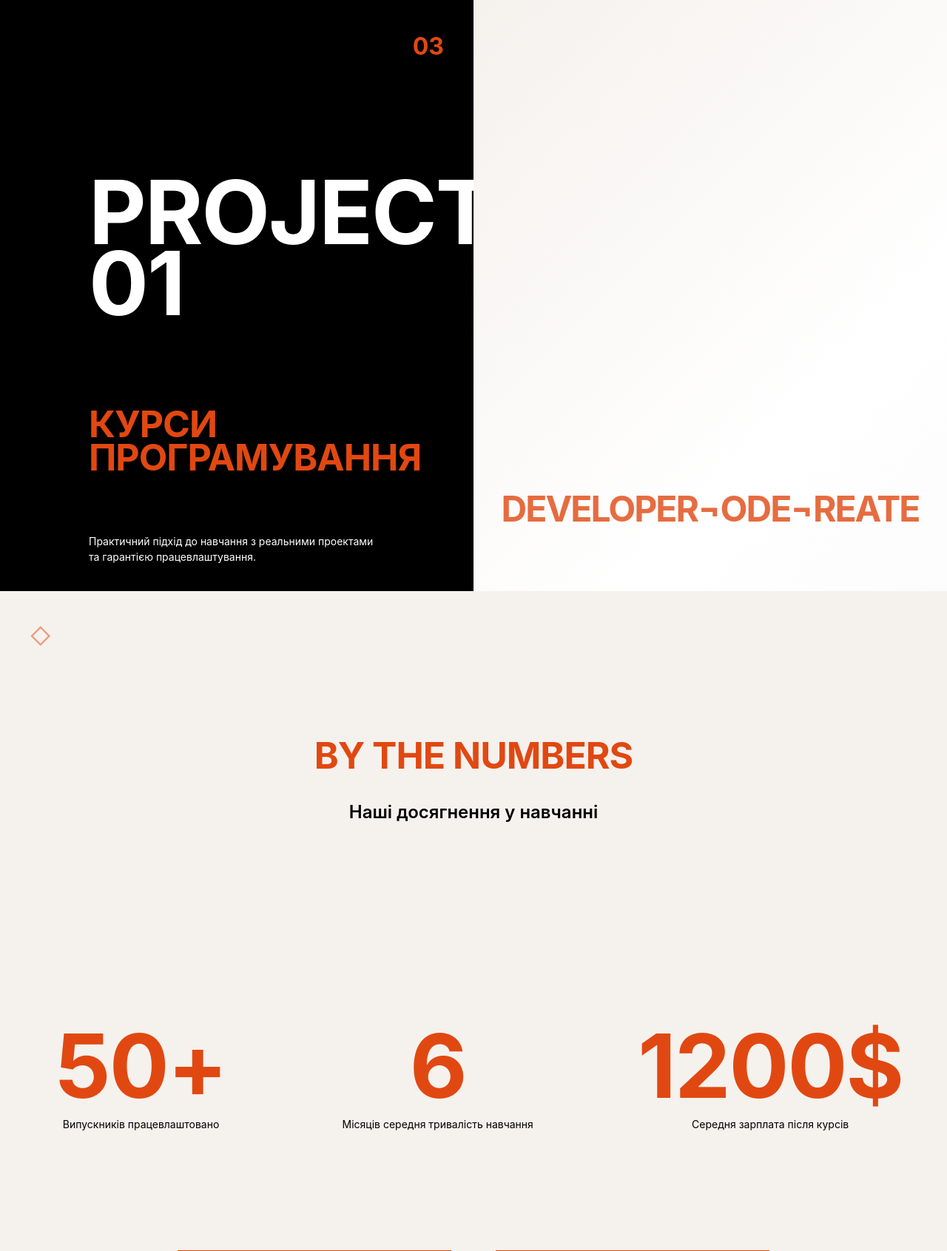
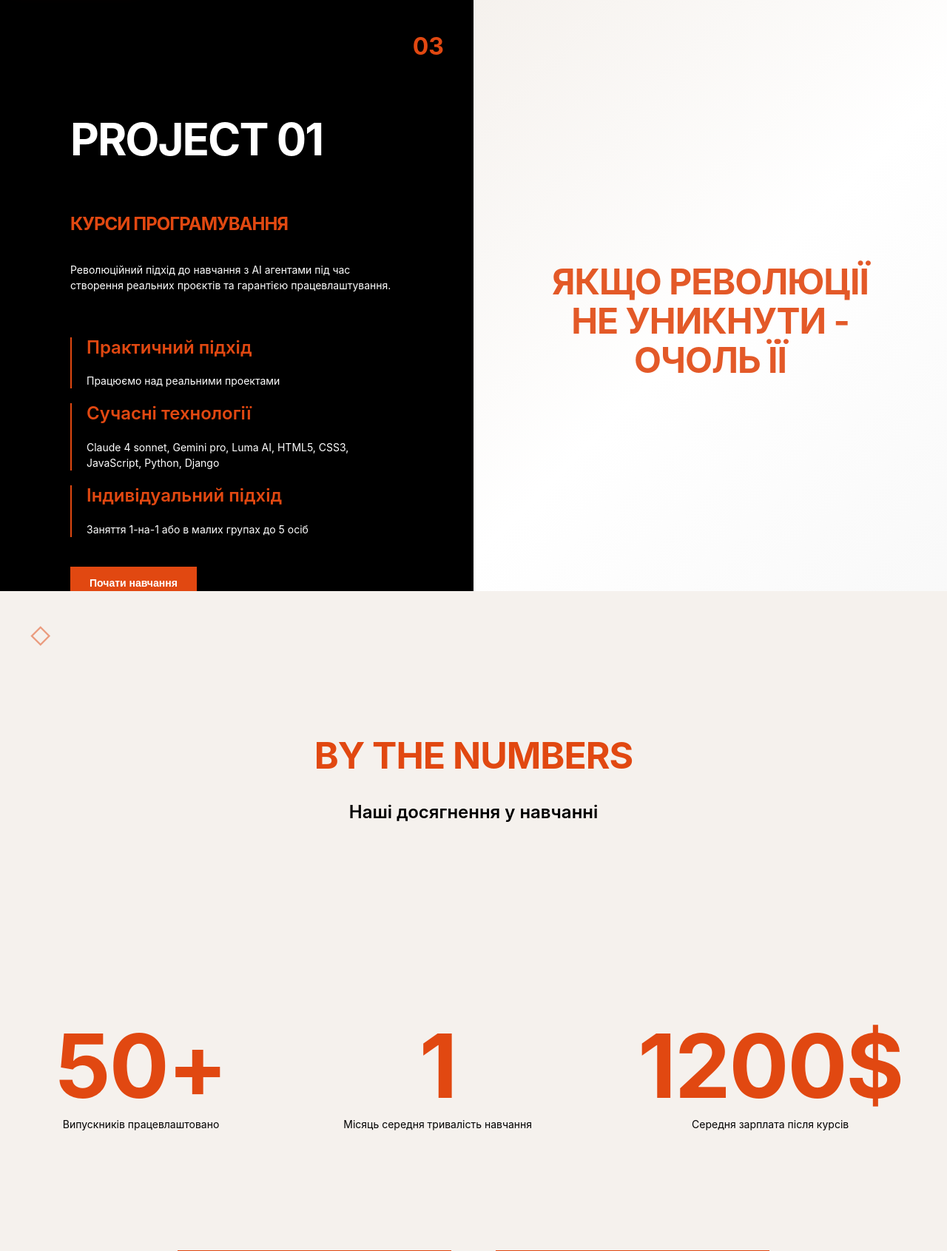
Before and after one commit to BonisOleg/prometeyRenova, a Django app: page /developer/ in a window 1280 px wide. Shown: the part 801-2492 px from the top of the page at 74% size. Run offline with Django 5.2, Linux system fonts and the light colour scheme.

Commit message:
calculator developer 99%

```diff
--- a/static/css/base.css
+++ b/static/css/base.css
@@ -198,9 +198,9 @@ body {
 }
 
 .nav-link {
-    font-size: var(--font-small);
-    font-weight: 500;
-    color: var(--color-black);
+    font-size: var(--font-base);
+    font-weight: 700;
+    color: #666666;
     text-decoration: none;
     transition: color 0.3s ease-out;
     position: relative;
@@ -250,7 +250,7 @@ body {
 .burger-line {
     width: 25px;
     height: 2px;
-    background: var(--color-black);
+    background: var(--color-red);
     margin: 3px 0;
     transition: all 0.3s ease-out;
     transform-origin: center;
--- a/static/css/developer.css
+++ b/static/css/developer.css
@@ -114,6 +114,58 @@
     margin-bottom: var(--space-sm);
 }
 
+/* ===== ДЕСКТОПНА ОПТИМІЗАЦІЯ ===== */
+@media (min-width: 1025px) {
+    .split-left {
+        padding: var(--space-md);
+        align-items: flex-start;
+        padding-top: var(--space-lg);
+    }
+
+    .dark-content {
+        max-width: 450px;
+        width: 100%;
+        margin-top: -35px;
+    }
+
+    .dark-content h1 {
+        font-size: 60px;
+        margin-bottom: var(--space-sm);
+    }
+
+    .dark-content h2 {
+        font-size: 24px;
+        margin-bottom: var(--space-sm);
+    }
+
+    .features-list {
+        margin: var(--space-sm) 0;
+    }
+
+    .feature-item {
+        margin-bottom: var(--space-xs);
+        font-size: 14px;
+    }
+
+    .split-right .image-placeholder::after {
+        content: 'ЯКЩО РЕВОЛЮЦІЇ\AНЕ УНИКНУТИ -\AОЧОЛЬ ЇЇ';
+        font-size: 48px;
+        line-height: 1.1;
+        letter-spacing: -1px;
+        opacity: 0.9;
+        max-width: 100%;
+        word-wrap: normal;
+        display: flex;
+        align-items: center;
+        justify-content: center;
+        height: 100%;
+        white-space: pre;
+        color: var(--color-red);
+        font-weight: 700;
+        text-align: center;
+    }
+}
+
 /* Права частина - фото */
 .split-right {
     background: var(--color-white);
@@ -143,15 +195,17 @@
 }
 
 .image-placeholder::after {
-    content: 'DEVELOPER\ACODE\ACREATE';
+    content: 'Якщо революції не уникнути - очоль її';
     white-space: pre;
     color: var(--color-red);
-    font-size: 48px;
+    font-size: 36px;
     font-weight: 700;
     text-align: center;
-    line-height: 1.2;
-    letter-spacing: -2px;
-    opacity: 0.8;
+    line-height: 1.3;
+    letter-spacing: -1px;
+    opacity: 0.9;
+    max-width: 90%;
+    word-wrap: break-word;
 }
 
 /* ===== COURSES SECTION ===== */
--- a/templates/pages/calculator.html
+++ b/templates/pages/calculator.html
@@ -24,9 +24,9 @@
                 </p>
 
                 <ul class="benefits-list">
-                    <li>React, Vue.js для швидкої розробки інтерфейсів</li>
+                    <li>AI агенти для швидкої розробки інтерфейсів</li>
                     <li>Django, FastAPI для надійного backend</li>
-                    <li>Готові компоненти та шаблони</li>
+                    <li>Власні натреновані LLM моделі</li>
                     <li>Автоматизовані процеси тестування</li>
                     <li>Сучасні інструменти деплойменту</li>
                 </ul>
--- a/templates/pages/developer.html
+++ b/templates/pages/developer.html
@@ -46,7 +46,7 @@
                 <h2 class="text-large color-red mb-md">КУРСИ ПРОГРАМУВАННЯ</h2>
 
                 <p class="text-base color-white mb-md">
-                    Практичний підхід до навчання з реальними проектами
+                    Революційний підхід до навчання з AI агентами під час створення реальних проєктів
                     та гарантією працевлаштування.
                 </p>
 
@@ -58,7 +58,8 @@
 
                     <div class="feature-item mb-sm">
                         <h3 class="text-medium color-red mb-xs">Сучасні технології</h3>
-                        <p class="text-base color-white">HTML5, CSS3, JavaScript, React, Python, Django</p>
+                        <p class="text-base color-white">Claude 4 sonnet, Gemini pro, Luma AI, HTML5, CSS3, JavaScript,
+                            Python, Django</p>
                     </div>
 
                     <div class="feature-item mb-sm">
@@ -99,8 +100,8 @@
             </div>
 
             <div class="stat-item text-center">
-                <span class="stat-number text-mega color-red">6</span>
-                <p class="text-base">Місяців середня тривалість навчання</p>
+                <span class="stat-number text-mega color-red">1</span>
+                <p class="text-base">Місяць середня тривалість навчання</p>
             </div>
 
             <div class="stat-item text-center">
@@ -114,7 +115,7 @@
                 <span class="course-number text-page color-red">01</span>
                 <h3 class="text-medium mb-sm">Індивідуальні заняття</h3>
                 <p class="text-base mb-sm">Персональний ментор, гнучкий графік</p>
-                <div class="course-price text-large color-red mb-sm">800 грн/год</div>
+                <div class="course-price text-large color-red mb-sm">699$ курс</div>
                 <button class="btn btn-secondary" data-modal="developer-modal">Записатися</button>
             </div>
 
@@ -122,7 +123,7 @@
                 <span class="course-number text-page color-red">02</span>
                 <h3 class="text-medium mb-sm">Групові курси</h3>
                 <p class="text-base mb-sm">Навчання в команді, обмін досвідом</p>
-                <div class="course-price text-large color-red mb-sm">15000 грн/курс</div>
+                <div class="course-price text-large color-red mb-sm">499$ курс</div>
                 <button class="btn btn-secondary" data-modal="developer-modal">Записатися</button>
             </div>
         </div>
```
Also changed, not shown: other parts of static/css/developer.css (+23 -7 lines), static/css/calculator.css (+77 -4 lines).
